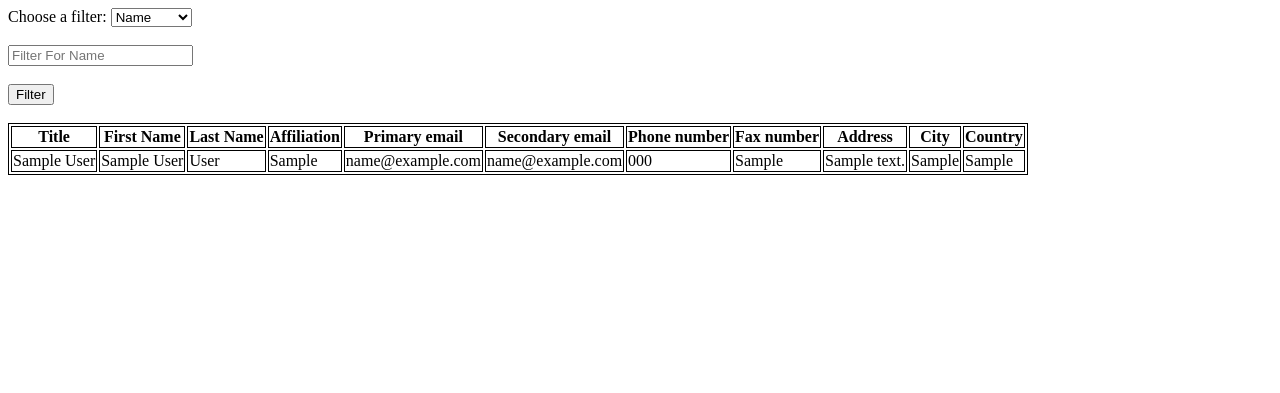
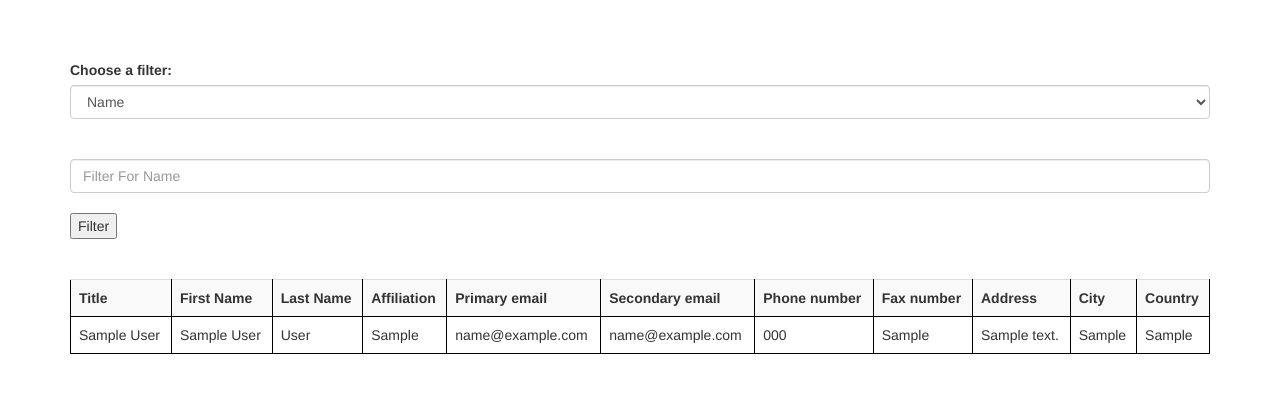
Before and after one commit to ThePopato/Bil372_Odev2_10, a PHP site: page /adminDisplayUsers.php in a window 1280 px wide. Shown: the top 393 px of the page. Run offline with PHP 8.4, Linux system fonts and the light colour scheme; tables that the repository leaves empty hold one stand-in row (values such as "Sample post").

Commit message:
bootstrap style added, new filter options added.

```diff
--- a/adminDisplayUsers.php
+++ b/adminDisplayUsers.php
@@ -36,23 +36,31 @@
                 border: 1px solid black;
             }
         </style>
+		<link rel="stylesheet" href="https://maxcdn.bootstrapcdn.com/bootstrap/3.4.1/css/bootstrap.min.css">
+		<script src="https://ajax.googleapis.com/ajax/libs/jquery/3.5.1/jquery.min.js"></script>
+		<script src="https://maxcdn.bootstrapcdn.com/bootstrap/3.4.1/js/bootstrap.min.js"></script>
     </head>
     <body>
-
+        <div class="container">
         <form action="adminDisplayUsers.php" method="post">
-
+			<br><br><br>
 			<label for="FilterBox">Choose a filter:</label>
-			<select name="filterBox" id="filterBox">
+			<select name="filterBox" class="form-control" id="filterBox">
 				<option value="Name">Name</option>
 				<option value="LastName">Lastname</option>
+				<option value="Title">Title</option>
 				<option value="City">City</option>
+				<option value="Country">Country</option>
+				<option value="Affiliation">Affiliation</option>
+				<option value="phone">Phone Number</option>
+				<option value="Address">Address</option>
 			</select>
 			<br><br>
-			<input type="text" name="searchValue" placeholder="Filter For Name"><br><br>
-			<input type="submit" name="search" value="Filter"><br><br>
+			<input type="text" class="form-control" name="searchValue" placeholder="Filter For Name"><br>
+			<input type="submit" class="button" name="search" value="Filter"><br><br><br>
 
 
-            <table>
+            <table class="table table-striped">
                 <tr>
                     <th>Title</th>
                     <th>First Name</th>
@@ -85,6 +93,6 @@
                 <?php endwhile;?>
             </table>
         </form>
-
+        </div>
     </body>
 </html>
```
